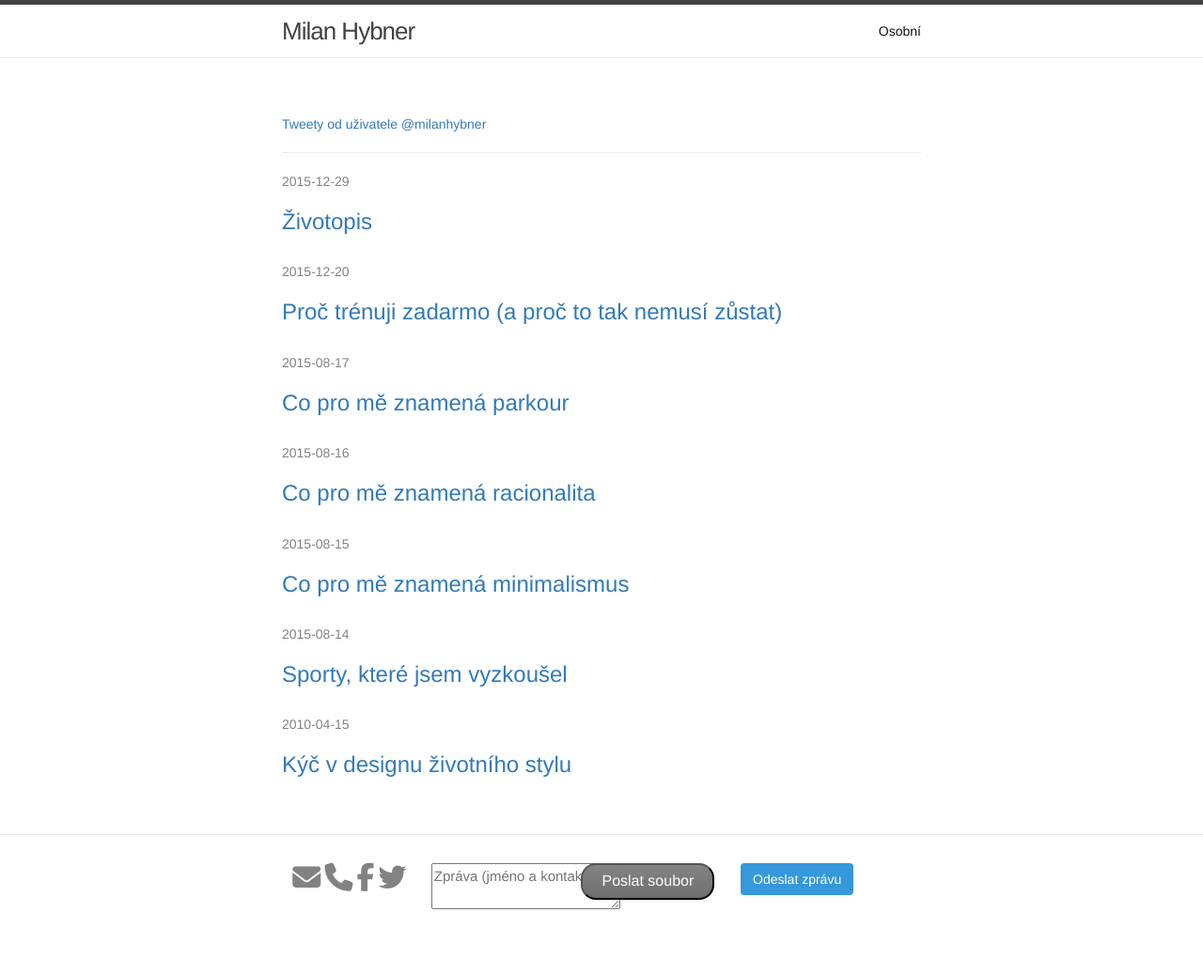
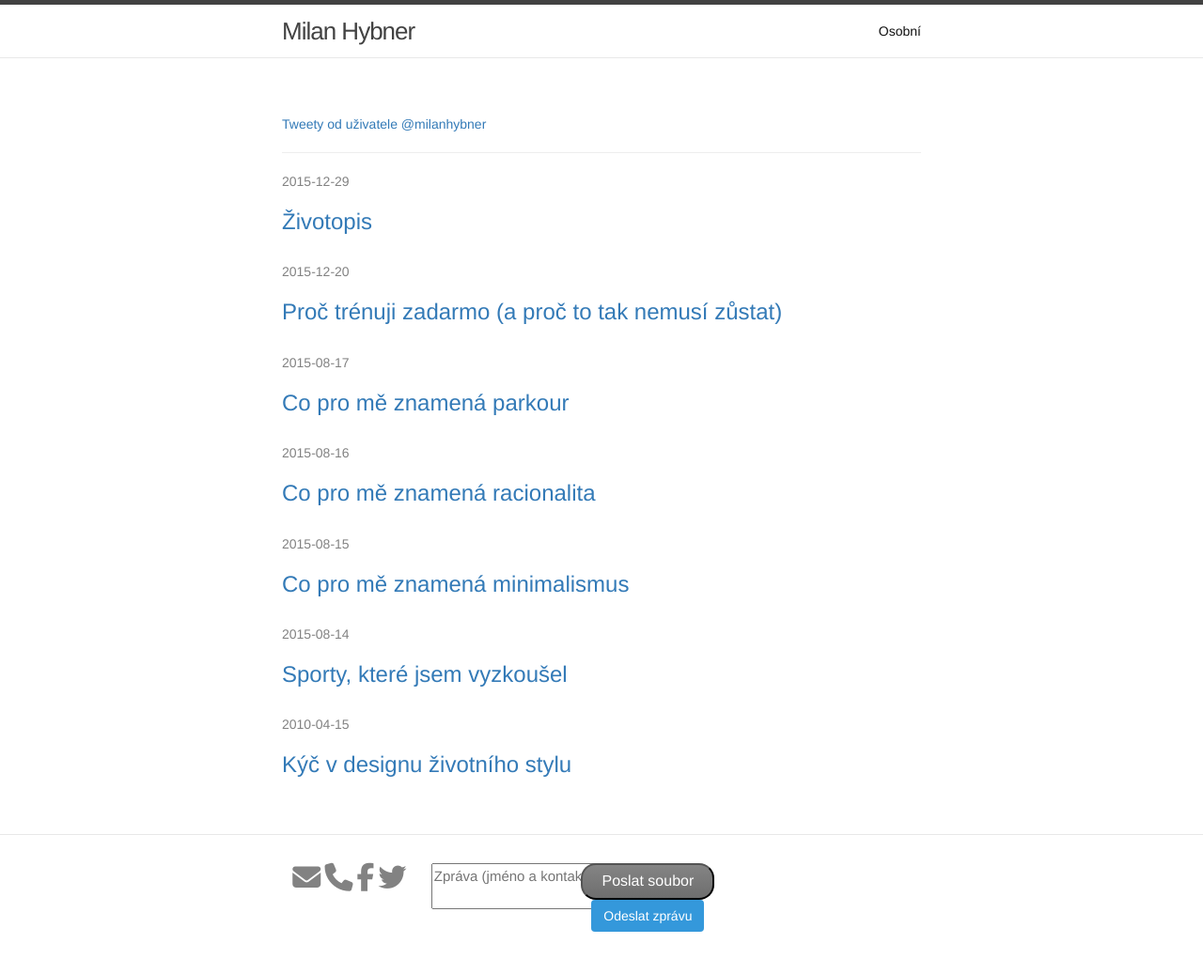
Before and after one commit to milanhybner/m23.cz, a Jekyll site: the page built from index.md, in a window 1280 px wide. Shown: the whole page at 94% size. Built offline with Jekyll 4.4.1, drawn with Linux system fonts in a browser that asks for light colours; nearby versions of some CDN libraries; comment, search, counter and statistics services are not loaded.

Commit message:
upraved vzhled úvodní strany

```diff
--- a/_includes/footer.html
+++ b/_includes/footer.html
@@ -12,10 +12,8 @@
           <textarea id="message" placeholder="Zpráva (jméno a kontakt)" rows="2"></textarea><br />
           <input id="docid" type="hidden" value="{% if page.docid %}{{ page.docid }}{% else %}{{ page.title }}{% endif %}">
         </div>
-        <div class="footer-col  footer-col-3">
+        <div class="footer-col  footer-col-4">
           <a href="https://www.dropbox.com/request/CNZIN7GJMXmleEJ9QICN"><input id="file" type="button" class="btn2" value="Poslat soubor" target="_blank"></a>
-        </div>
-        <div class="footer-col  footer-col-4">
           <input id="btn" class="btn" type="submit" value="Odeslat zprávu">
         </div>
       </form>
```
